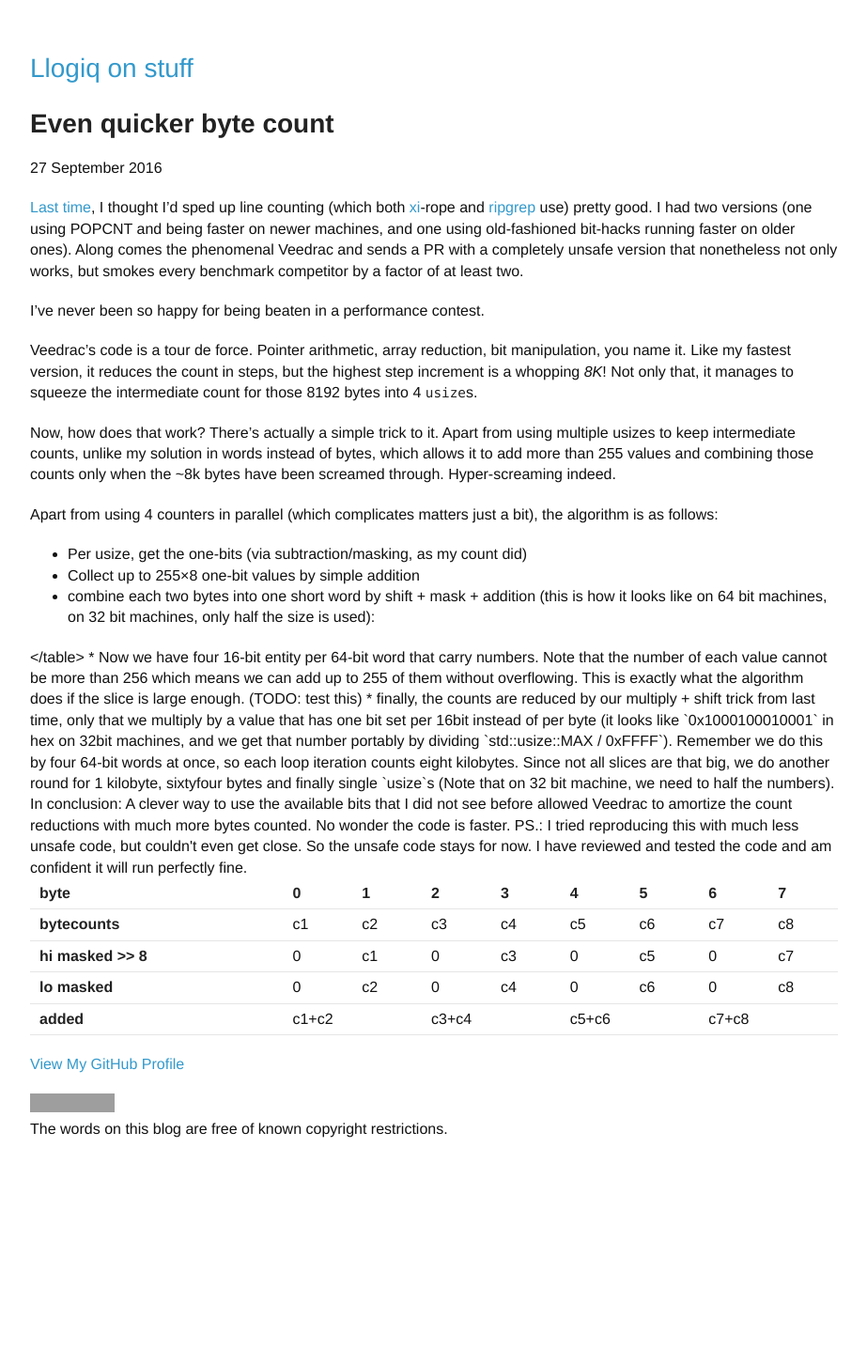
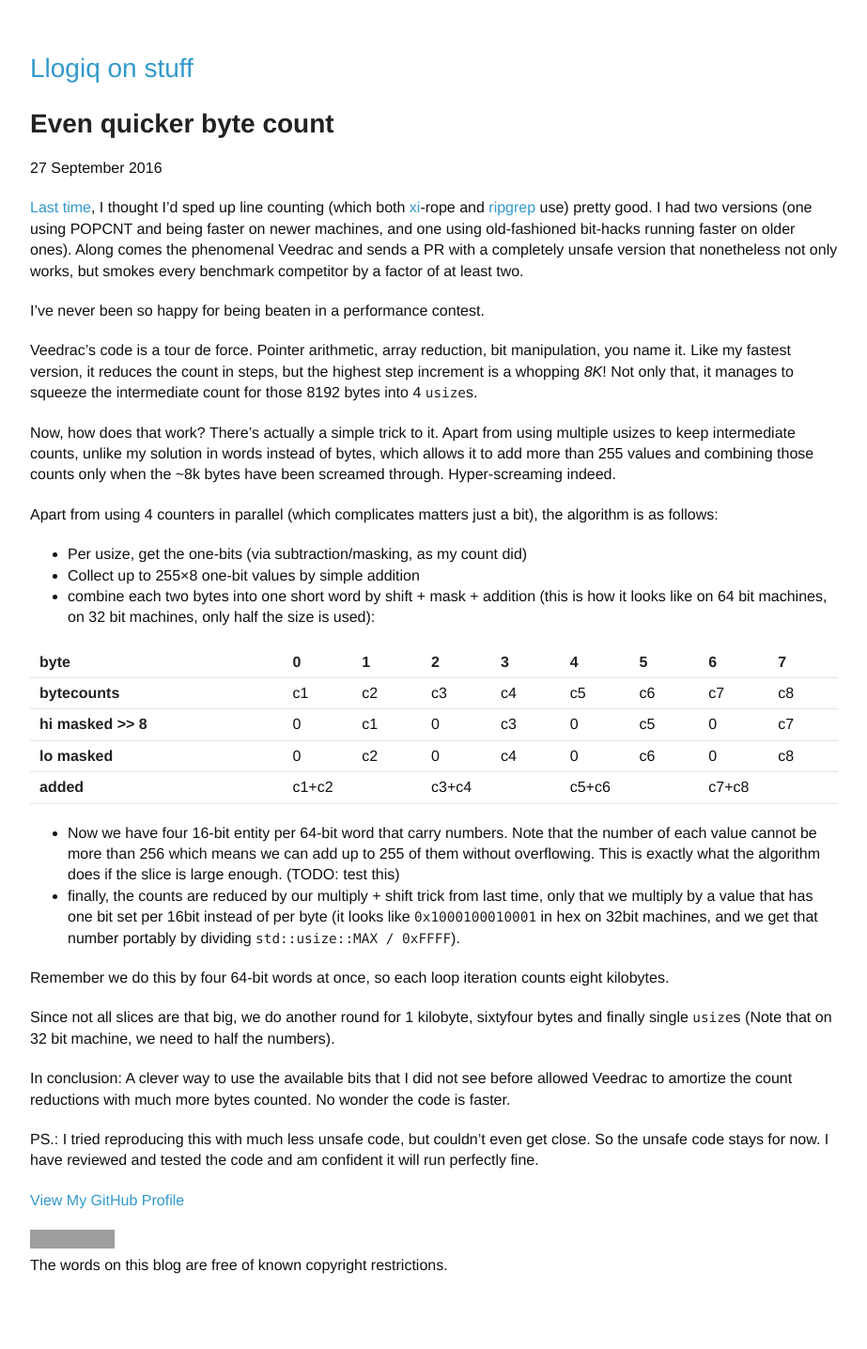
Before and after one commit to llogiq/llogiq.github.io, a Jekyll site: the page built from _posts/2016-09-27-count.md, in a window 1280 px wide. Shown: the whole page at 94% size, without its empty margins (178-1101 px from the left). Built offline with Jekyll 4.4.1, drawn with Linux system fonts in a browser that asks for light colours; before the commit the page ends 1291 px from its top, so only the background shows below that; some of the changed lines change nothing that is shown; grey boxes are pictures that could not be loaded.

Commit message:
fixed HTML table

```diff
--- a/_posts/2016-09-27-count.md
+++ b/_posts/2016-09-27-count.md
@@ -35,10 +35,10 @@ the size is used):
 
 <table>
 <tr><th>byte</th><th>0</th><th>1</th><th>2</th><th>3</th><th>4</th><th>5</th><th>6</th><th>7</th></tr>
-<tr><th>bytecounts</th><td>c1</td><td>c2</td><td>c3</td><td>c4</td><td>c5</td><td>c6</td><td>c7</td><td>c8</td>
-<tr><th>hi masked &gt;&gt; 8</th><td>0</td><td>c1</td><td>0</td><td>c3</td><td>0</td><td>c5</td><td>0</td><td>c7</td>
-<tr><th>lo masked</th><td>0</td><td>c2</td><td>0</td><td>c4</td><td>0</td><td>c6</td><td>0</td><td>c8</td>
-<tr><th>added</th><td colspan=2>c1+c2</td><td colspan=2>c3+c4</td><td colspan=2>c5+c6</td><td colspan=2>c7+c8</td>
+<tr><th>bytecounts</th><td>c1</td><td>c2</td><td>c3</td><td>c4</td><td>c5</td><td>c6</td><td>c7</td><td>c8</td></tr>
+<tr><th>hi masked &gt;&gt; 8</th><td>0</td><td>c1</td><td>0</td><td>c3</td><td>0</td><td>c5</td><td>0</td><td>c7</td></tr>
+<tr><th>lo masked</th><td>0</td><td>c2</td><td>0</td><td>c4</td><td>0</td><td>c6</td><td>0</td><td>c8</td></tr>
+<tr><th>added</th><td colspan="2">c1+c2</td><td colspan="2">c3+c4</td><td colspan="2">c5+c6</td><td colspan="2">c7+c8</td></tr>
 </table>
 
 * Now we have four 16-bit entity per 64-bit word that carry numbers. Note that
```
